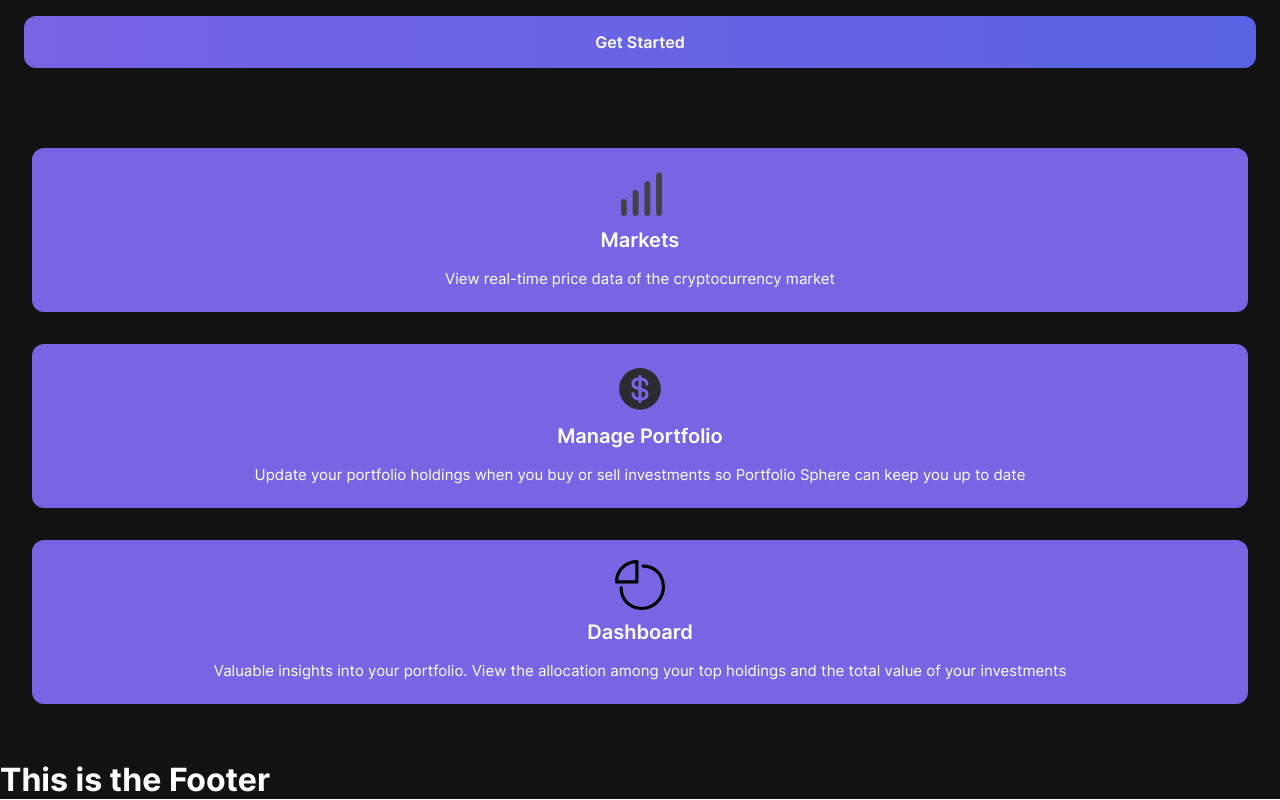
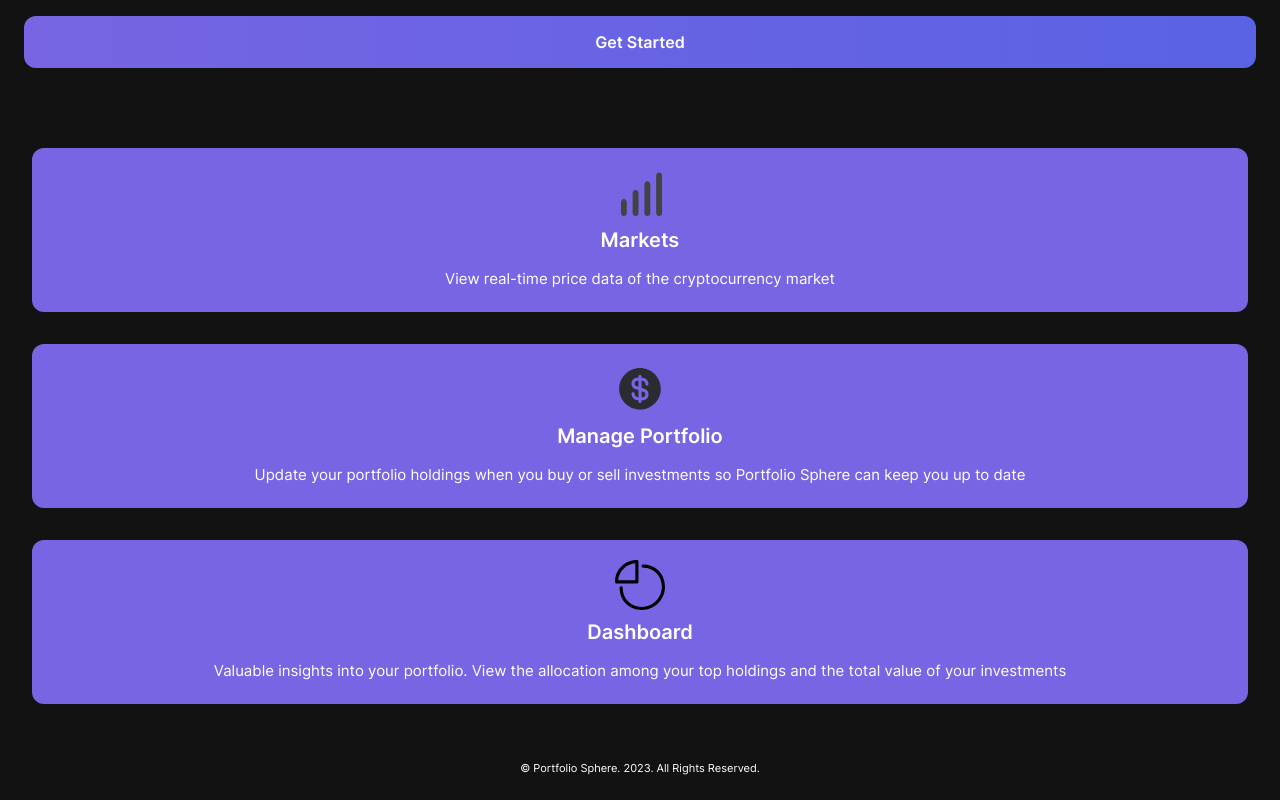
Before and after one commit to TristanJgn/portfolio-sphere, a React (Create React App) app: page / in a window 1280 px wide. Shown: the part 341-1141 px from the top of the page. Built offline with nearby package versions, Linux system fonts and the light colour scheme.

Commit message:
adds footer text and styling

```diff
--- a/src/Components/Footer/Footer.js
+++ b/src/Components/Footer/Footer.js
@@ -3,7 +3,7 @@ import "./Footer.scss";
 function Footer() {
   return (
     <footer className="footer">
-      <h1>This is the Footer</h1>
+      <h3 className="footer__text">© Portfolio Sphere. 2023. All Rights Reserved. </h3>
     </footer>
   );
 }
--- a/src/Components/Footer/Footer.scss
+++ b/src/Components/Footer/Footer.scss
@@ -4,4 +4,10 @@
 
 .footer {
     background-color: $site-background-colour;
+
+    &__text {
+        @include textStyle($primary-colour-white, 0.6875rem, 1rem, 400);
+        text-align: center;
+        padding-bottom: 1.5rem;
+    }
 }
```
